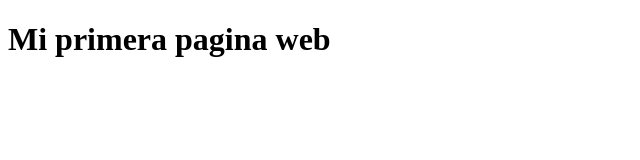
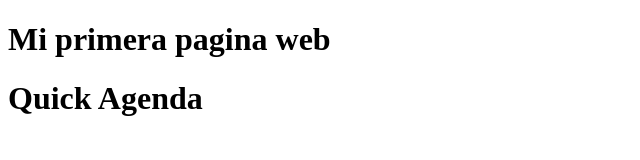
Before and after one commit to WilsonAceros/FullStackNivel1_Prueba1, a plain HTML site: page index.html in a window 1280 px wide. Shown: the whole page, without its empty margins (0-640 px from the left). Drawn offline with Linux system fonts and the light colour scheme.

Commit message:
Actualización 2

```diff
--- a/index.html
+++ b/index.html
@@ -8,5 +8,6 @@
 </head>
 <body>
     <h1>Mi primera pagina web</h1>
+    <h1>Quick Agenda</h1>
 </body>
 </html>
```
